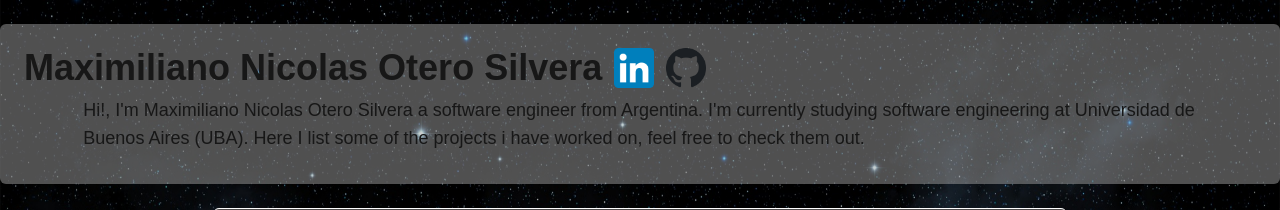
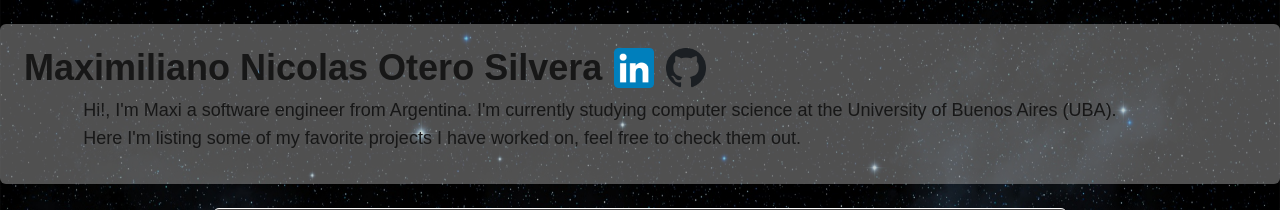
Before and after one commit to MaxiOtero6/web-portfolio, a Next.js app: page / in a window 1280 px wide. Shown: the top 210 px of the page. Built offline with nearby package versions, Linux system fonts and the light colour scheme.

Commit message:
refactor: about me

```diff
--- a/src/app/page.tsx
+++ b/src/app/page.tsx
@@ -11,9 +11,8 @@ export default function Home() {
 	const githubLink = "https://github.com/MaxiOtero6";
 
 	const aboutMe = `
-		Hi!, I'm Maximiliano Nicolas Otero Silvera a software engineer from Argentina.
-		I'm currently studying software engineering at Universidad de Buenos Aires (UBA).
-		Here I list some of the projects i have worked on, feel free to check them out.
+		Hi!, I'm Maxi a software engineer from Argentina. \
+		I'm currently studying computer science at the University of Buenos Aires (UBA). \n
 	`;
 
 	return (
@@ -41,9 +40,13 @@ export default function Home() {
 					</a>
 				</div>
 
-				<div className="w-11/12 place-self-center p-2">
+				<div className="w-11/12 place-self-center p-2 flex flex-col">
 					<label className="text-lg text-justify font-normal">
 						{aboutMe}
+					</label>
+					<label className="text-lg text-justify font-normal">
+						Here I'm listing some of my favorite projects I have
+						worked on, feel free to check them out.
 					</label>
 				</div>
 			</div>
```
